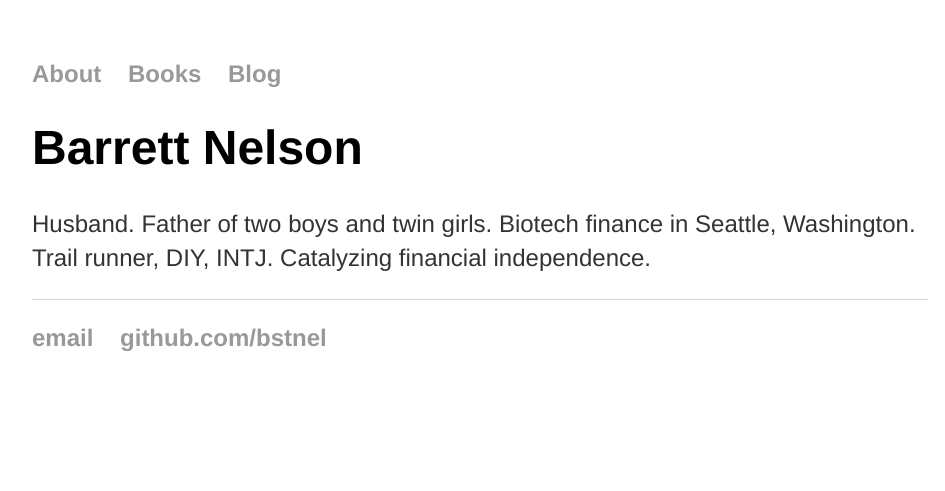
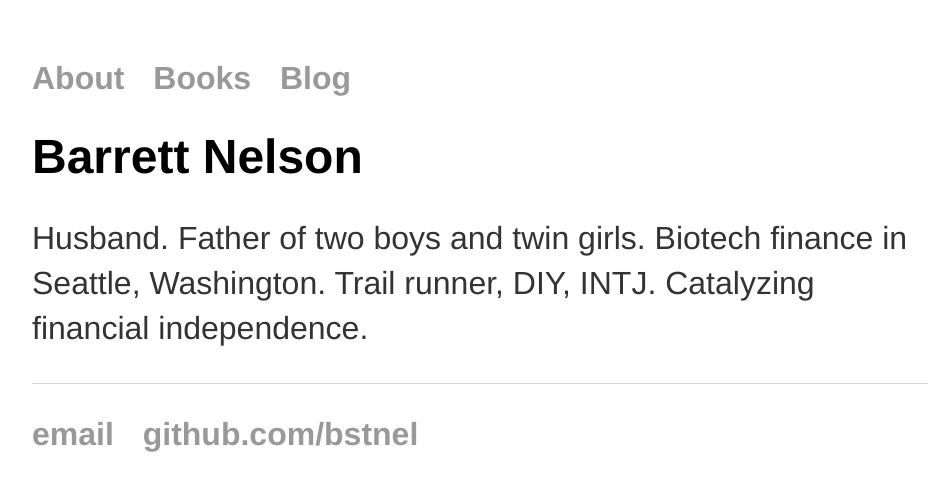
Before and after one commit to bstnel/bstnel.github.io, a Jekyll site: the page built from index.html, in a window 1280 px wide. Shown: the top 491 px of the page, without its empty margins (160-1105 px from the left). Built offline with Jekyll 4.4.1, drawn with Linux system fonts in a browser that asks for light colours.

Commit message:
Update main.css

```diff
--- a/css/main.css
+++ b/css/main.css
@@ -7,7 +7,7 @@ nav ul, footer ul {
     padding: 0px;
     list-style: none;
     font-weight: bold;
-    font-size: 1.5em;
+    font-size: 2em;
 }
 nav ul li, footer ul li {
     display: inline;
@@ -25,7 +25,7 @@ h1 {
     font-family:'Helvetica', 'Arial', 'Sans-Serif';
 }
 p {
-    font-size: 1.5em;
+    font-size: 2em;
     font-family:'Helvetica', 'Arial', 'Sans-Serif';
     line-height: 1.4em;
     color: #333;
```
